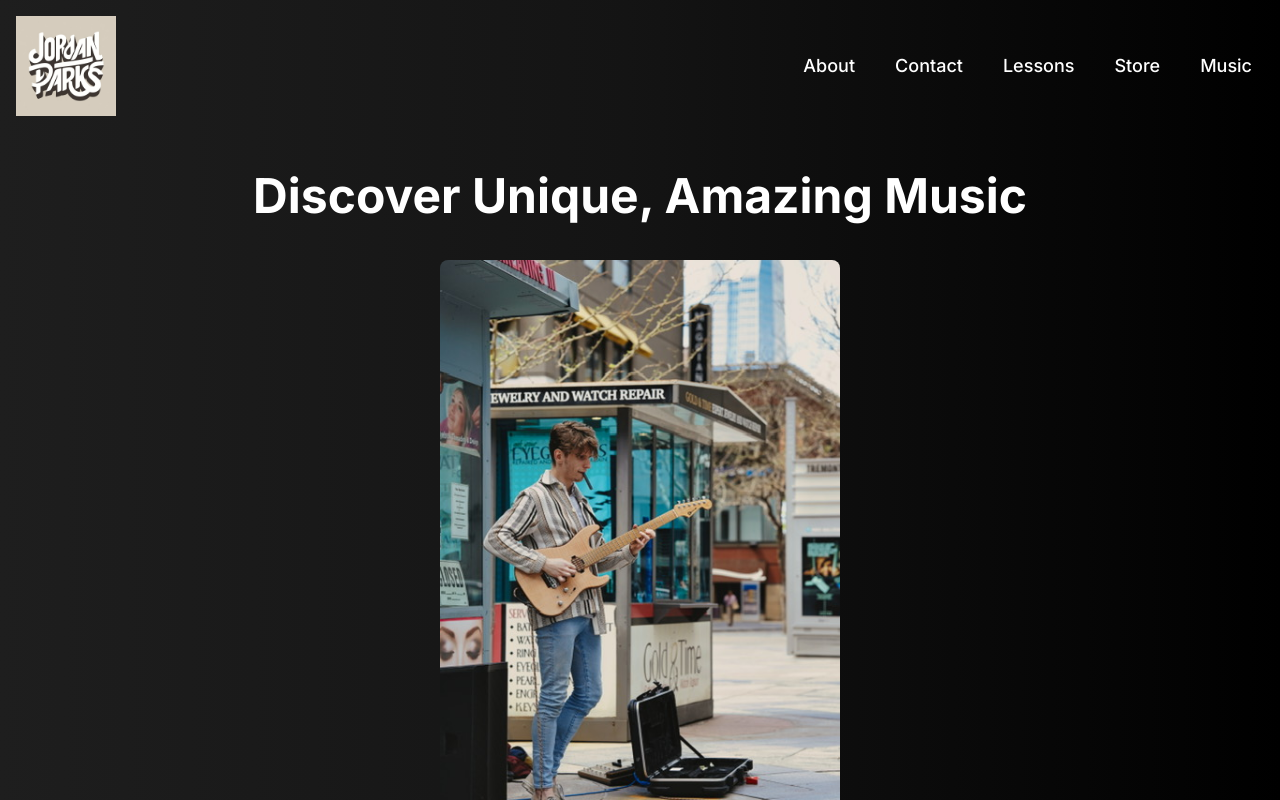
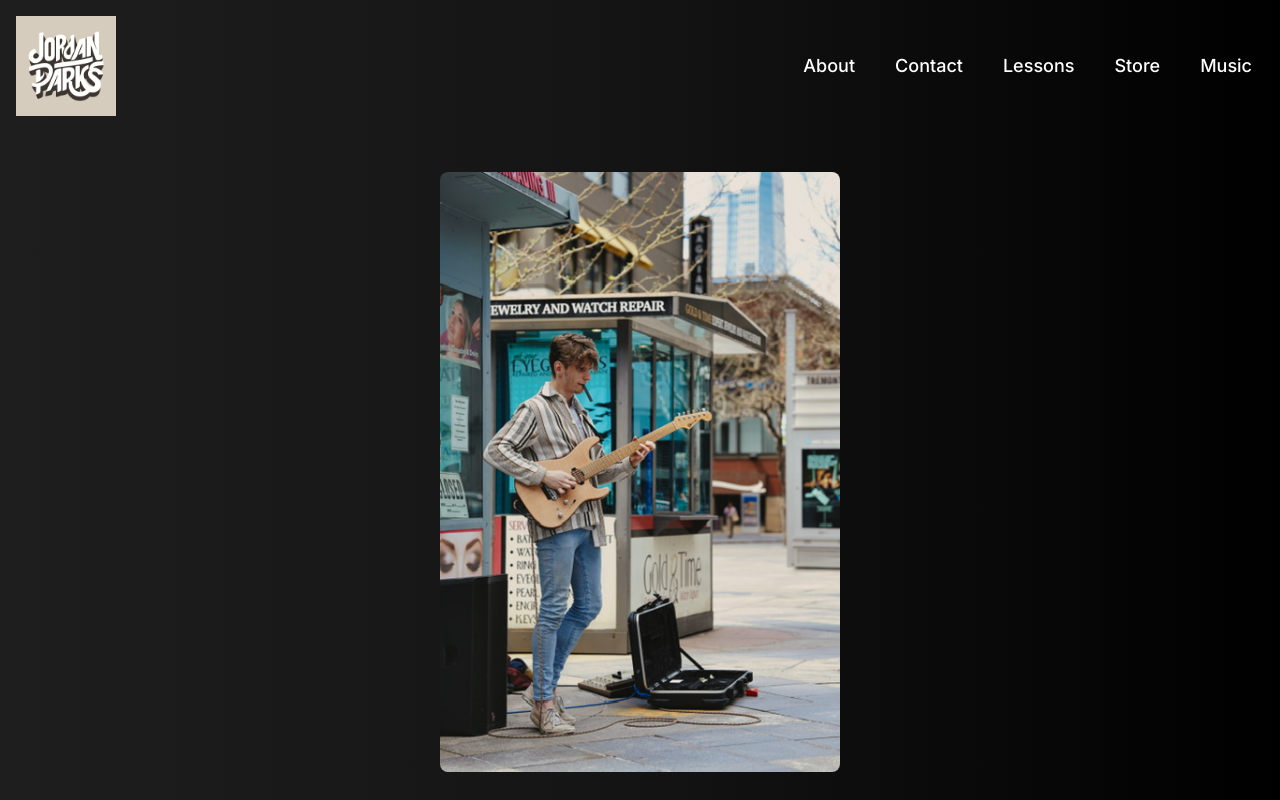
Before and after one commit to chiltom/jordanparks-site, a Next.js app: page / in a window 1280 px wide. Built offline with nearby package versions, Linux system fonts and the light colour scheme.

Commit message:
update: updated home page with client requests, more updates incoming

```diff
--- a/app/page.tsx
+++ b/app/page.tsx
@@ -1,13 +1,11 @@
 import { ReactElement } from "react";
 import HeroHeader from "./ui/home/HeroHeader";
-import AboutSection from "./ui/home/AboutSection";
 import CTASection from "./ui/home/CTASection";
 
 const Home: React.FC = (): ReactElement => {
   return (
     <>
       <HeroHeader />
-      <AboutSection />
       <CTASection />
     </>
   );
--- a/app/ui/home/AboutSection.tsx
+++ /dev/null
@@ -1,14 +0,0 @@
-import { ReactElement } from "react";
-
-const AboutSection: React.FC = (): ReactElement => {
-  return (
-    <section className="section text-center w-full h-full flex flex-col justify-center">
-      <h2 className="text-black text-2xl font-bold">Jordan Parks</h2>
-      <p className="mt-4 text-gray-800">
-        A brief intro of Jordan focusing on his uniqueness and selling points
-      </p>
-    </section>
-  );
-};
-
-export default AboutSection;
--- a/app/ui/home/HeroHeader.tsx
+++ b/app/ui/home/HeroHeader.tsx
@@ -10,9 +10,6 @@ import image1 from "@/public/image1.jpg";
 const HeroHeader: React.FC = (): ReactElement => {
   return (
     <header className="text-center flex flex-col items-center gap-10 pt-10 w-full h-full">
-      <h1 className="text-5xl font-bold text-white">
-        Discover Unique, Amazing Music
-      </h1>
       <Image
         src={image1}
         alt="Jordan Parks"
```
